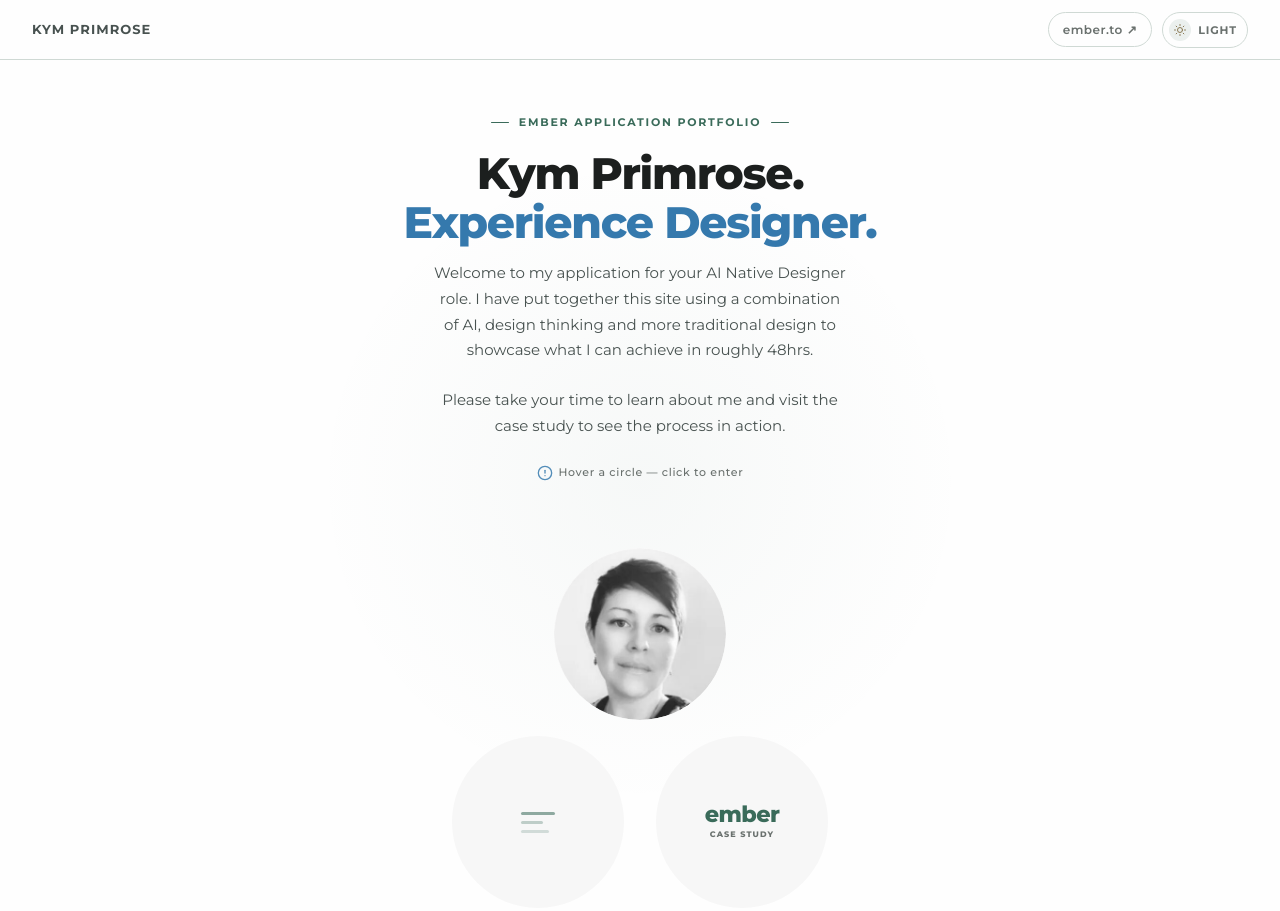
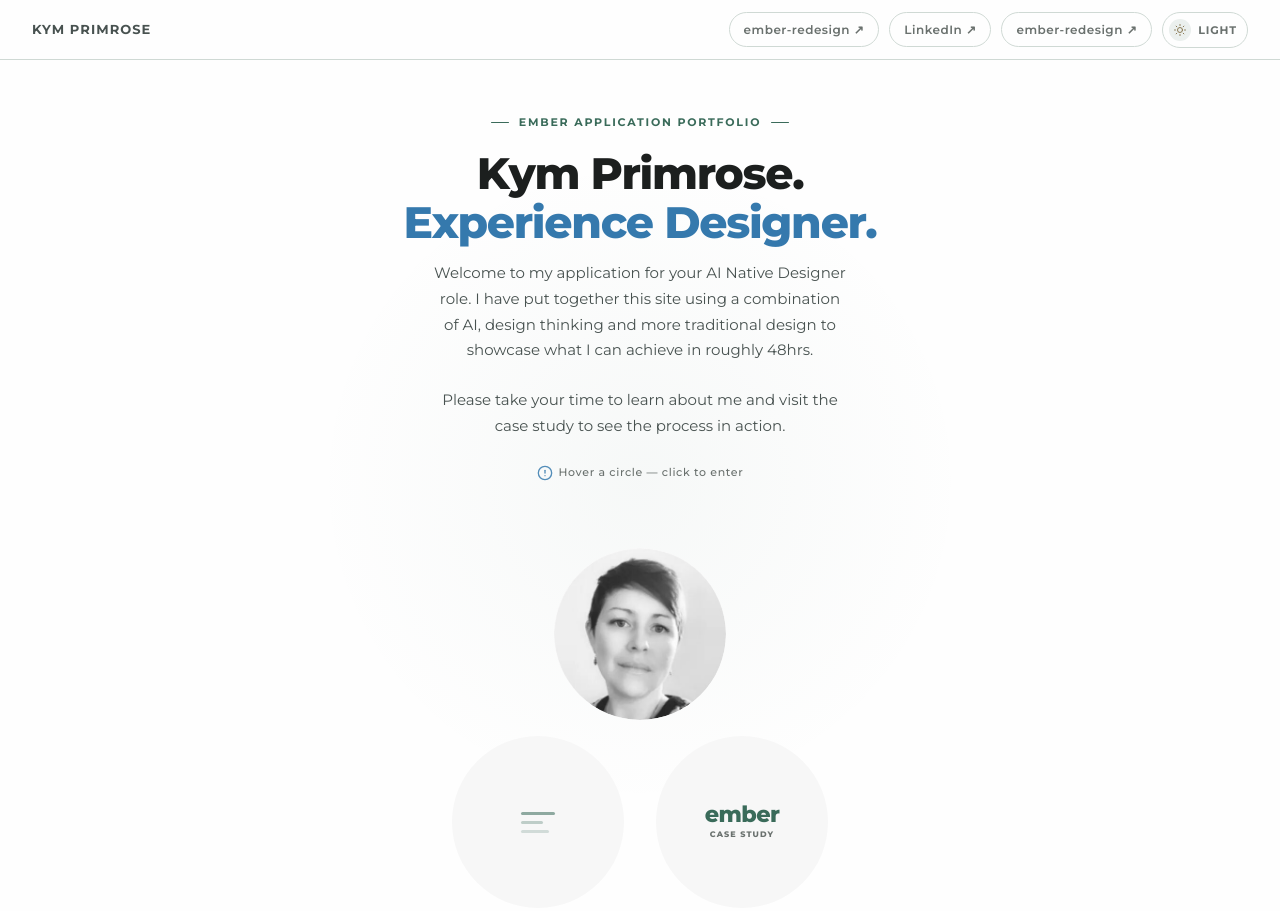
Before and after one commit to ArtificiallyIntelligent-uk/ember-portfolio, a plain HTML site: page index.html in a window 1280 px wide. Drawn offline with Linux system fonts and the light colour scheme.

Commit message:
Update index.html
Added LinkedIn link

```diff
--- a/index.html
+++ b/index.html
@@ -374,7 +374,16 @@
   <nav class="nav" aria-label="Site navigation">
     <a href="portfolio-index.html" class="nav-name" aria-label="Home — Kym Primrose">Kym Primrose</a>
     <div class="nav-right">
-      <a href="ember-homepage.html" class="nav-pill" target="_blank" rel="noopener" aria-label="View Ember redesign">ember.to ↗</a>
+      <a href="ember-homepage.html" class="nav-pill" target="_blank" rel="noopener" aria-label="View Ember redesign">ember-redesign ↗</a>
+      <div class="nav-right">
+      <a href="https://www.linkedin.com/in/kymprimrose"
+        class="nav-pill"
+        target="_blank"
+        rel="noopener"
+        aria-label="Kym Primrose on LinkedIn">
+        LinkedIn ↗
+      </a>
+      <a href="ember-homepage.html" class="nav-pill" target="_blank" rel="noopener" aria-label="View Ember redesign">ember-redesign ↗</a>
       <button class="theme-btn" id="themeToggle" aria-label="Switch to light mode">
         <div class="theme-icon" aria-hidden="true">
           <svg class="t-ico t-sun" viewBox="0 0 24 24" fill="none" stroke="currentColor" stroke-width="2" stroke-linecap="round" aria-hidden="true"><circle cx="12" cy="12" r="5"/><line x1="12" y1="1" x2="12" y2="3"/><line x1="12" y1="21" x2="12" y2="23"/><line x1="4.22" y1="4.22" x2="5.64" y2="5.64"/><line x1="18.36" y1="18.36" x2="19.78" y2="19.78"/><line x1="1" y1="12" x2="3" y2="12"/><line x1="21" y1="12" x2="23" y2="12"/><line x1="4.22" y1="19.78" x2="5.64" y2="18.36"/><line x1="18.36" y1="5.64" x2="19.78" y2="4.22"/></svg>
```
